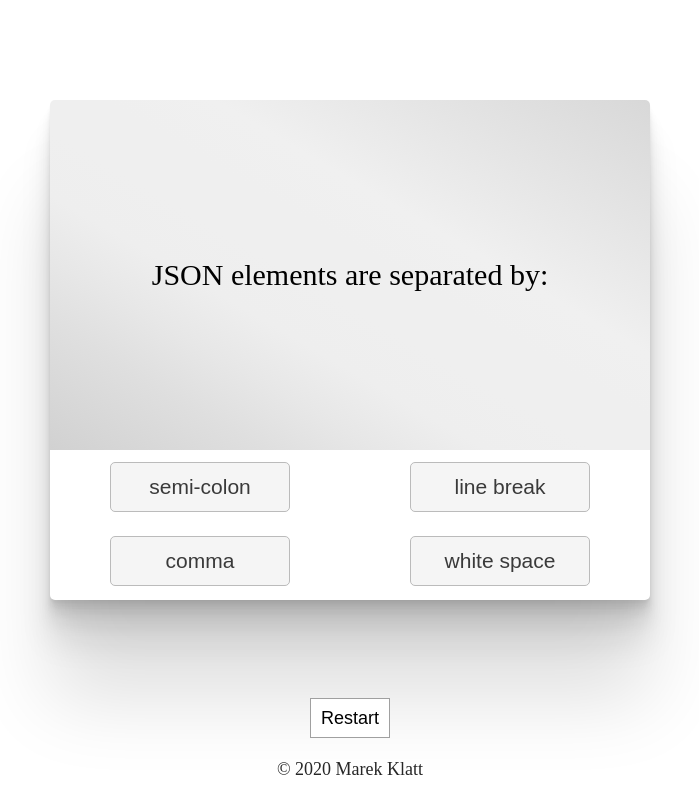
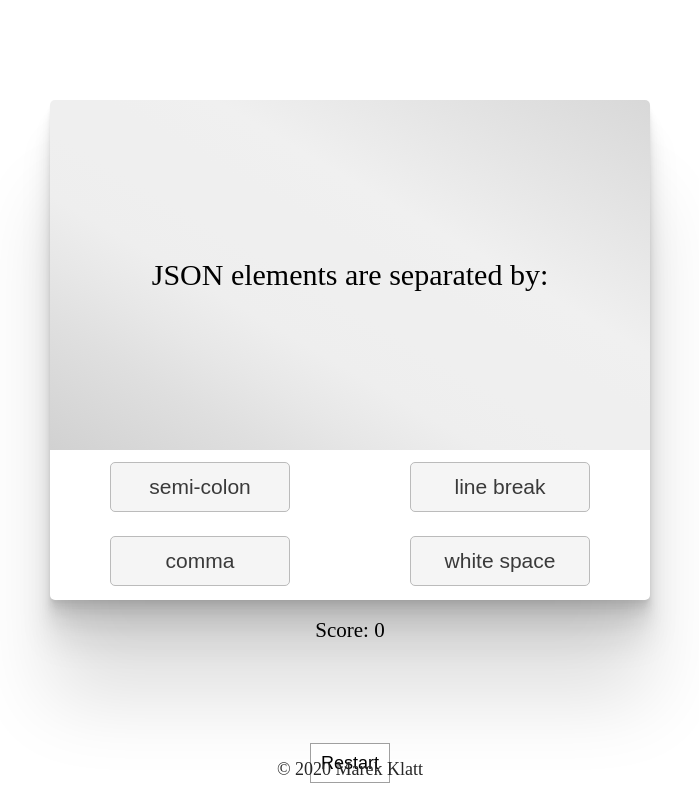
Before and after one commit to 531devv/react-quizz-app, a React (Create React App) app: page / in a window 1280 px wide. Shown: the whole page, without its empty margins (290-989 px from the left). Built offline with nearby package versions, Linux system fonts and the light colour scheme.

Commit message:
Adding QuizzScore component and styles

```diff
--- a/src/Quizz/QuizzContainer.js
+++ b/src/Quizz/QuizzContainer.js
@@ -3,6 +3,7 @@ import QuizzQuestions from './QuizzQuestions';
 import QuizzAnswers from './QuizzAnswers';
 import QuizzResetButton from './QuizzResetButton';
 import './css/QuizzContainer.css';
+import QuizzScore from './QuizzScore';
 
 export default class QuizzContainer extends React.Component {
     constructor(props) {
@@ -30,7 +31,7 @@ export default class QuizzContainer extends React.Component {
         const randomQuestion = Math.floor(Math.random() * this.props.data.questions.length);
         const currentCompleteQuestions = this.state.completeQuestions;
         if(currentCompleteQuestions.length === this.props.data.questions.length) {
-            alert(`Koniec gry twoje punkty: ${this.state.points}`);
+            alert(`It's end, your score: ${this.state.points}`);
         } else {
             if(!currentCompleteQuestions.includes(randomQuestion)) {
                 currentCompleteQuestions.push(randomQuestion);
@@ -56,6 +57,7 @@ export default class QuizzContainer extends React.Component {
             <div className="quizz-container">
                 <QuizzQuestions data={this.state.randomKey} />
                 <QuizzAnswers data={this.state.randomKey} answer={this.getAnswer}/>
+                <QuizzScore points={this.state.points} />
                 <QuizzResetButton restart={this.restart} />
             </div>
         );
--- /dev/null
+++ b/src/Quizz/QuizzScore.js
@@ -0,0 +1,12 @@
+import React, { Component } from 'react';
+import './css/QuizzScore.css';
+
+export default class QuizzScore extends Component {
+    render() {
+        return (
+            <div className="quizz-score">
+                <p>Score: {this.props.points}</p>
+            </div>
+        )
+    }
+}
--- /dev/null
+++ b/src/Quizz/css/QuizzScore.css
@@ -0,0 +1,6 @@
+.quizz-score {
+    display: flex;
+    justify-content: center;
+    margin-top: 20px;
+    font-size: 0.7em;
+}
```
